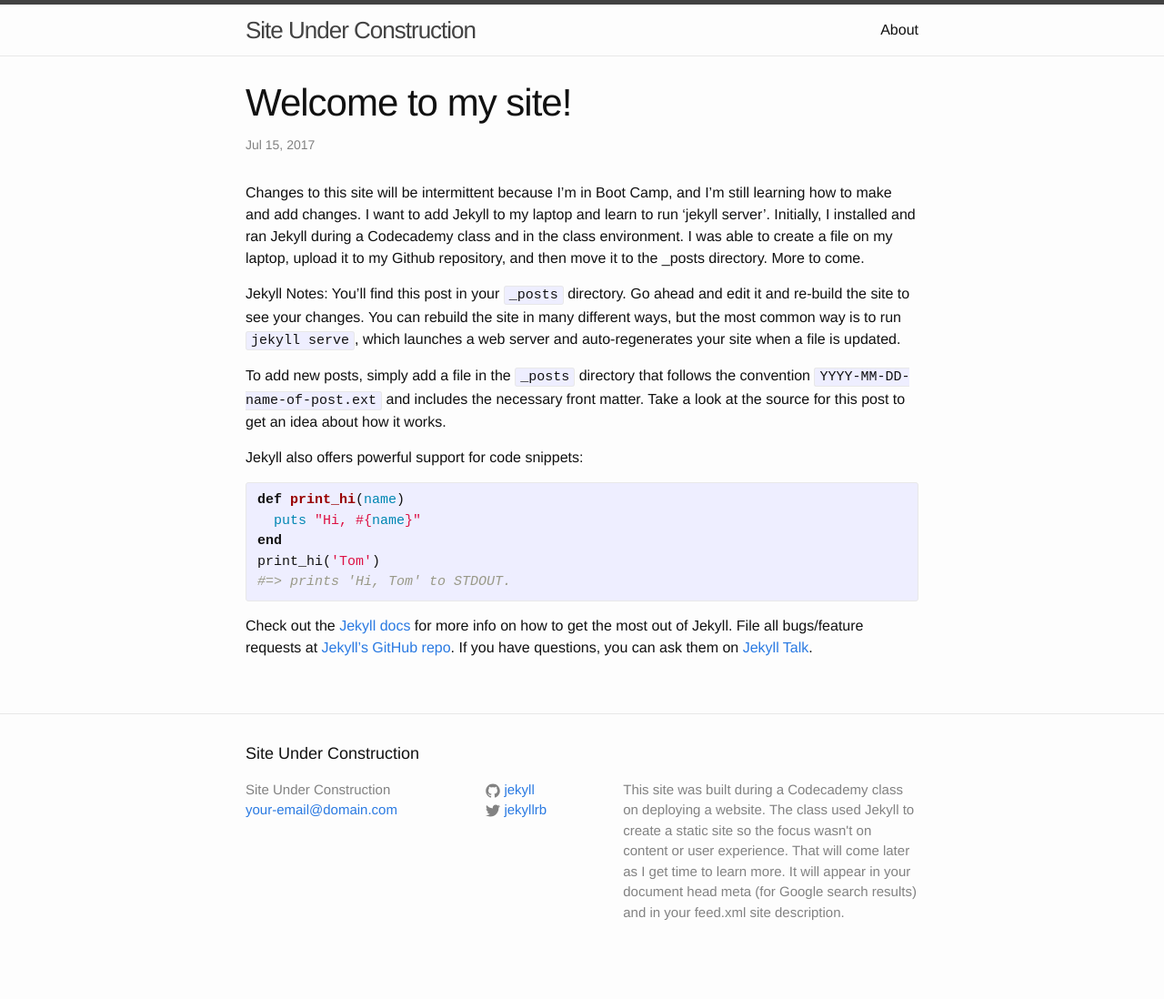
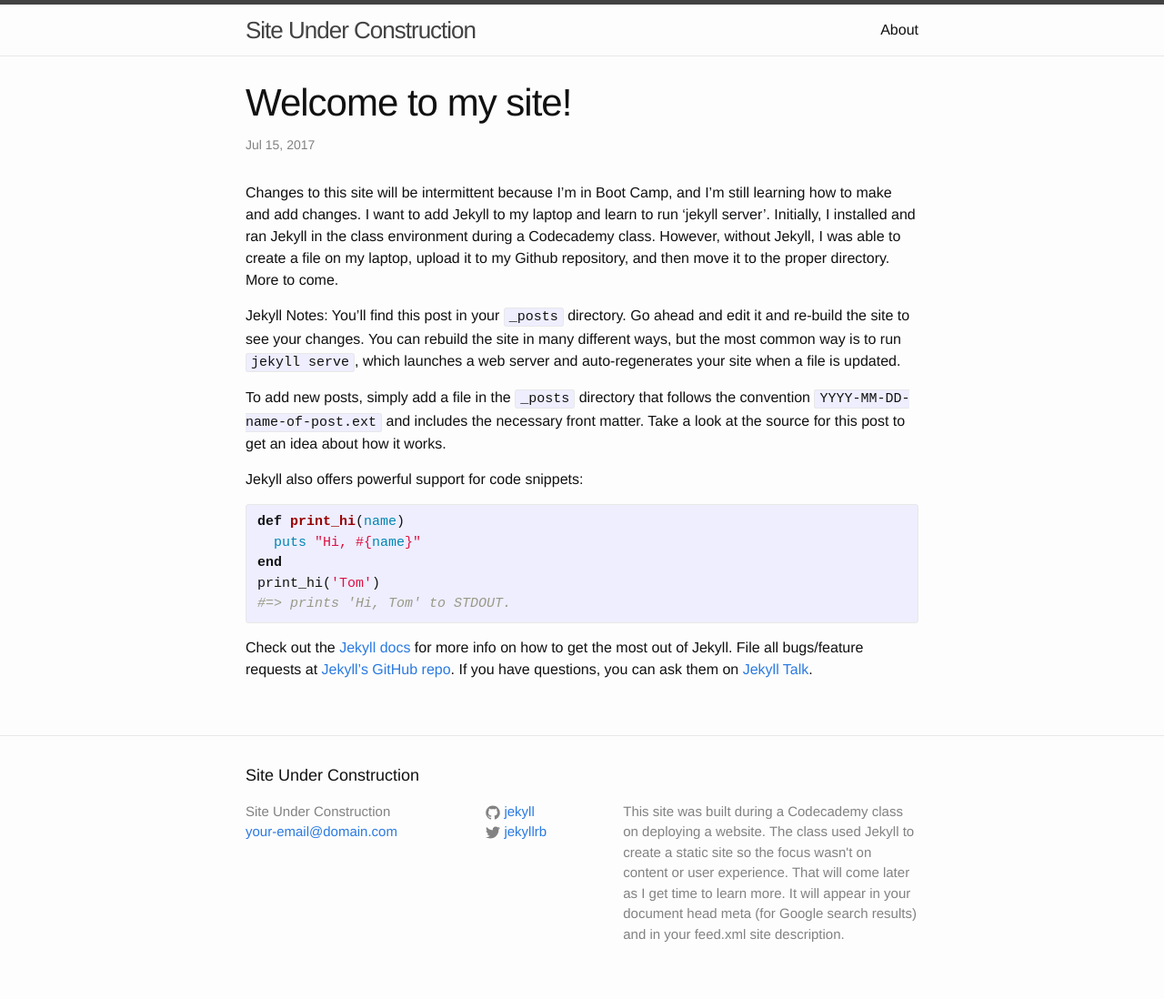
Before and after one commit to chrisg4github/chrisg4github.github.io, a Jekyll site: the page built from _posts/2017-07-15-Site-Under-Construction.md, in a window 1280 px wide. Shown: the whole page at 91% size. Built offline with Jekyll 4.4.1, drawn with Linux system fonts in a browser that asks for light colours; before the commit the page ends 1074 px from its top, so only the background shows below that.

Commit message:
Update 2017-07-15-Site-Under-Construction.md

```diff
--- a/_posts/2017-07-15-Site-Under-Construction.md
+++ b/_posts/2017-07-15-Site-Under-Construction.md
@@ -5,7 +5,7 @@
 categories: Site Under Construction
 ---
 Changes to this site will be intermittent because I'm in Boot Camp, and I'm still learning how to make and add changes.  I want to add Jekyll to my laptop and learn to run 'jekyll
-server'.  Initially, I installed and ran Jekyll during a Codecademy class and in the class environment.  I was able to create a file on my laptop, upload it to my Github repository, and then move it to the _posts directory.  More to come.
+server'.  Initially, I installed and ran Jekyll in the class environment during a Codecademy class.  However, without Jekyll, I was able to create a file on my laptop, upload it to my Github repository, and then move it to the proper directory.  More to come.
 
 Jekyll Notes:
 You’ll find this post in your `_posts` directory. Go ahead and edit it and re-build the site to see your changes. You can rebuild the site in many different ways, but the most common way is to run `jekyll serve`, which launches a web server and auto-regenerates your site when a file is updated.
```
